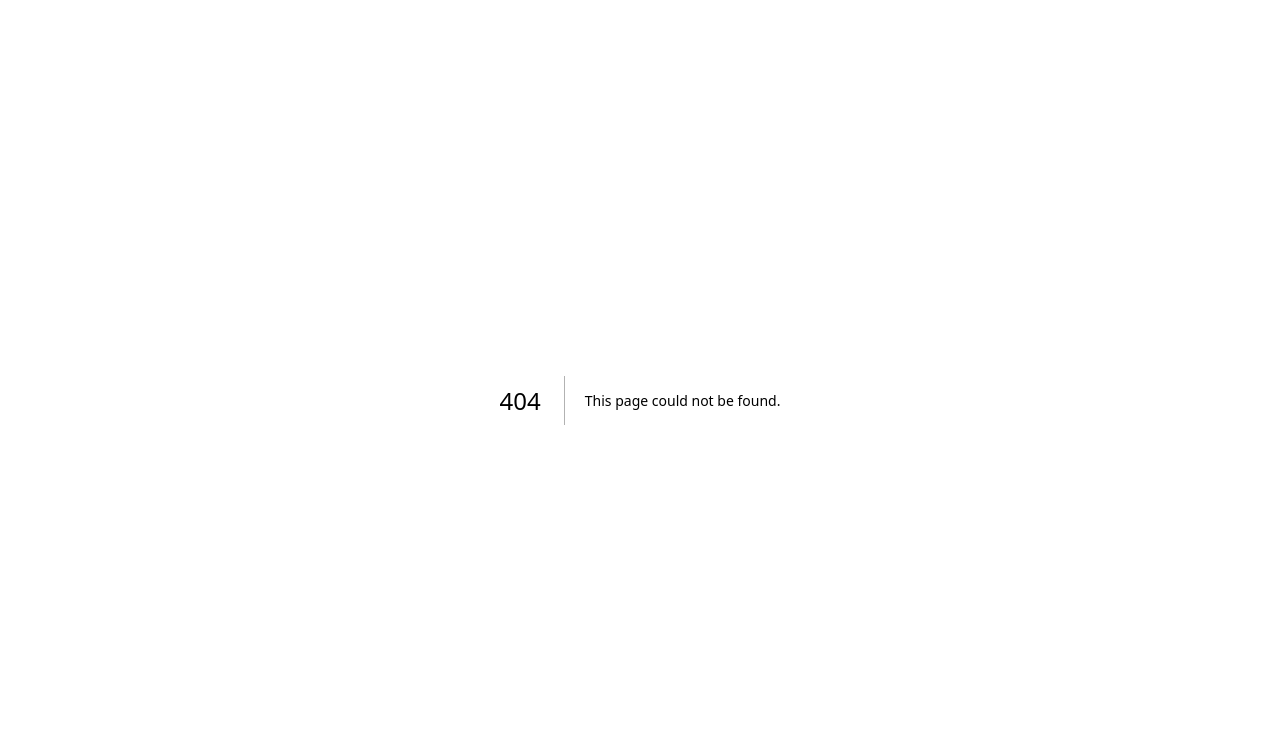
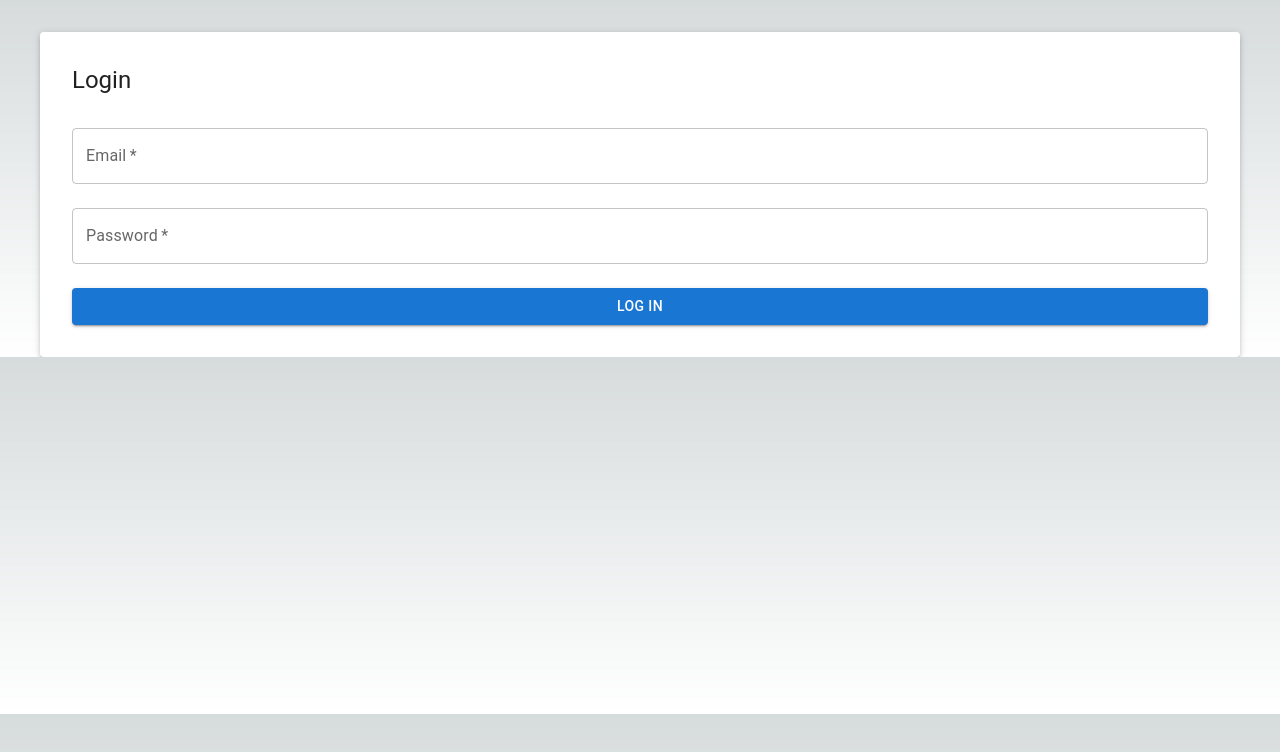
Before and after one commit to Desmond225/GolfTON, a Next.js app: page /login in a window 1280 px wide. Before the commit this address had no page. Shown: the top 752 px of the page. Built offline with nearby package versions, Linux system fonts and the light colour scheme; no server answers.

Commit message:
Add login page

```diff
--- /dev/null
+++ b/src/app/login/page.tsx
@@ -0,0 +1,14 @@
+'use client';
+
+import LoginComponent from '@/client/login';
+import React from 'react';
+import { Container, Typography, Paper } from '@mui/material';
+
+const LoginPage = () =>  (
+  <Container component={Paper} elevation={3} style={{ padding: '2rem', marginTop: '2rem' }}>
+    <Typography variant="h5" style={{ marginBottom: '1rem' }}>Login</Typography>
+    <LoginComponent />
+  </Container>
+);
+
+export default LoginPage;
--- /dev/null
+++ b/src/client/login/index.tsx
@@ -0,0 +1,77 @@
+import React, { useState } from 'react';
+import TextField from '@mui/material/TextField';
+import Button from '@mui/material/Button';
+import CircularProgress from '@mui/material/CircularProgress';
+import Typography from '@mui/material/Typography';
+import supabase from '../../lib/supabaseClient';
+
+const LoginComponent = () => {
+  const [email, setEmail] = useState('');
+  const [password, setPassword] = useState('');
+  const [loading, setLoading] = useState(false);
+  const [error, setError] = useState(null);
+
+  const handleLogin = async (event) => {
+    event.preventDefault();
+    setLoading(true);
+    setError(null);
+
+    try {
+      const { data, error } = await supabase.auth.signInWithPassword({
+        email,
+        password,
+      });
+
+      if (error) {
+        throw error;
+      }
+
+      console.log('User logged in: ', data.user);
+    } catch (error) {
+      setError(error.message);
+    } finally {
+      setLoading(false);
+    }
+  };
+
+  return (
+    <form onSubmit={handleLogin}>
+      <TextField
+        label="Email"
+        type="email"
+        value={email}
+        onChange={(e) => setEmail(e.target.value)}
+        fullWidth
+        margin="normal"
+        required
+      />
+      <TextField
+        label="Password"
+        type="password"
+        value={password}
+        onChange={(e) => setPassword(e.target.value)}
+        fullWidth
+        margin="normal"
+        required
+      />
+      <Button
+        type="submit"
+        variant="contained"
+        color="primary"
+        disabled={loading}
+        fullWidth
+        style={{ marginTop: 16 }}
+      >
+        {loading ? <CircularProgress size={24} /> : 'Log In'}
+      </Button>
+
+      {error && (
+        <Typography color="error" style={{ marginTop: 16 }}>
+          {error}
+        </Typography>
+      )}
+    </form>
+  );
+}
+
+export default LoginComponent;
```
